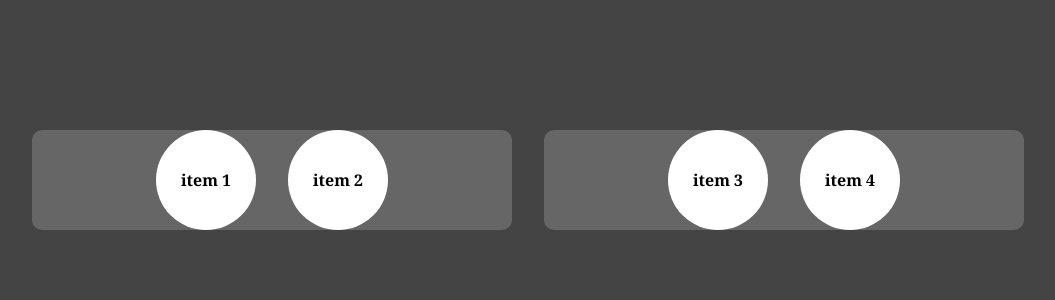
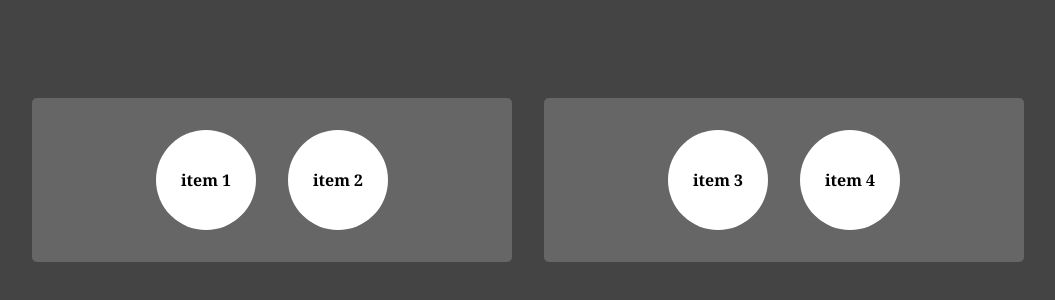
Before and after one commit to Ahmad1582/darg-mini, a plain HTML site: page index.html in a window 1280 px wide. Shown: the part 220-520 px from the top of the page, without its empty margins (112-1167 px from the left). Drawn offline with Linux system fonts and the light colour scheme.

Commit message:
complete mini darg

```diff
--- a/css/style.css
+++ b/css/style.css
@@ -11,7 +11,7 @@ body {
     align-items: center;
     justify-content: center;
     background-color: #444;
-    font-family:Cambria, Cochin, Georgia, Times, 'Times New Roman', serif;
+    font-family: Cambria, Cochin, Georgia, Times, 'Times New Roman', serif;
 }
 
 .container {
@@ -22,32 +22,34 @@ body {
 
 .container .box-wrapper {
     width: 100%;
-    height: 100px;
     display: flex;
-    align-items: center;
     justify-content: center;
     background-color: #666;
     padding: 2rem;
     margin: 1rem;
-    border-radius: 10px;
-    -webkit-border-radius: 10px;
-    -moz-border-radius: 10px;
-    -ms-border-radius: 10px;
-    -o-border-radius: 10px;
+    border-radius: 5px;
+    -webkit-border-radius: 5px;
+    -moz-border-radius: 5px;
+    -ms-border-radius: 5px;
+    -o-border-radius: 5px;
 }
 
 .container .box-wrapper .box-item {
     width: 100px;
     height: 100px;
     background-color: #fff;
-    margin: 1rem;
+    margin: 0 1rem;
     display: flex;
     align-items: center;
     justify-content: center;
-    border-radius: 100%;
-    -webkit-border-radius: 100%;
-    -moz-border-radius: 100%;
-    -ms-border-radius: 100%;
-    -o-border-radius: 100%;
+    border-radius: 50%;
+    -webkit-border-radius: 50%;
+    -moz-border-radius: 50%;
+    -ms-border-radius: 50%;
+    -o-border-radius: 50%;
     font-weight: bold;
 }
+
+.draggable {
+    opacity: .25;
+}
--- a/js/app.js
+++ b/js/app.js
@@ -0,0 +1,18 @@
+const boxItems = document.querySelectorAll(".box-item");
+const boxWrapper = document.querySelectorAll(".box-wrapper");
+
+boxItems.forEach((event) => {
+  event.addEventListener("dragstart", () => {
+    event.classList.add("draggable");
+  });
+  event.addEventListener("dragend", () => {
+    event.classList.remove("draggable");
+  });
+});
+
+boxWrapper.forEach((event)=>{
+    event.addEventListener("dragover",()=>{
+        const draggable=document.querySelector(".draggable")
+        event.append(draggable)
+    })
+})
```
